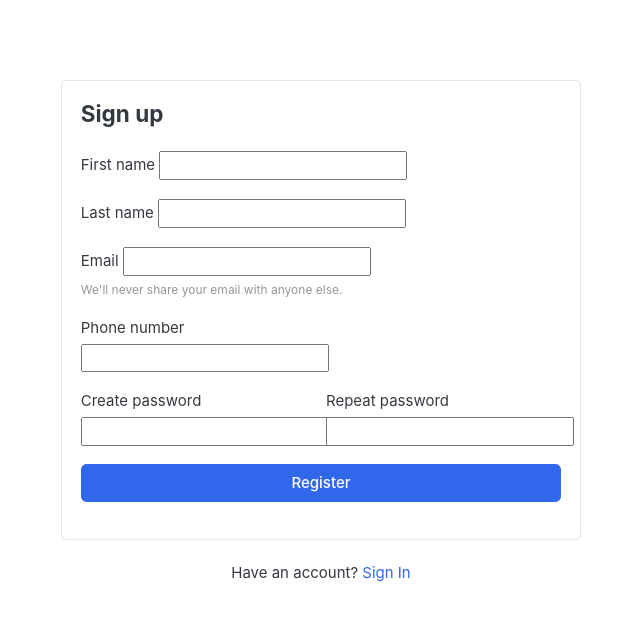
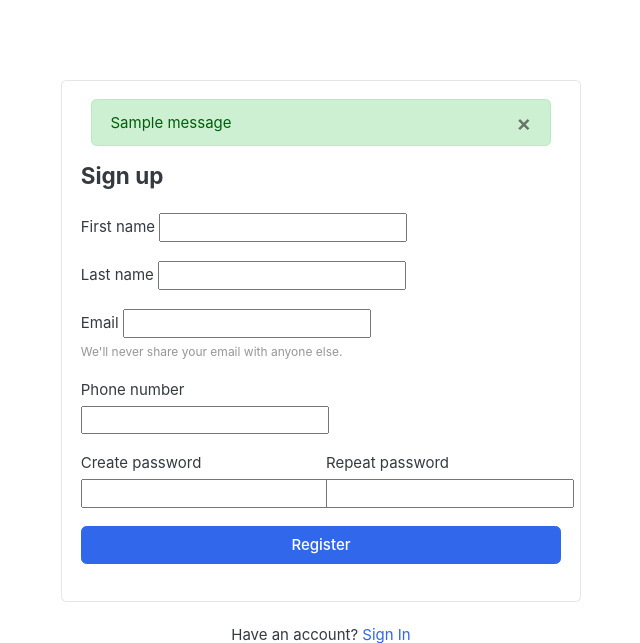
Before and after one commit to YaIsrak/django-ecommerce-project, a Django app: template templates/accounts/sign-up.html in a window 1280 px wide. Shown: the part 118-761 px from the top of the page, without its empty margins (319-959 px from the left). Run offline with Django 3.2, Linux system fonts and the light colour scheme; the template is opened without the code that fills it: most values are stand-ins (such as "Sample title", 1, 10 or a date in 2020); one stand-in notice (Sample message) is shown; form fields are guessed from the names that the template uses; some libraries are stand-ins or nearby versions; some web fonts are replaced.

Commit message:
message functionality

```diff
--- a/accounts/views.py
+++ b/accounts/views.py
@@ -2,6 +2,8 @@ from django.shortcuts import render
 from django.http import HttpResponse
 from .form import SignUpForm
 from .models import Account
+from django.contrib import messages
+from django.shortcuts import redirect
 
 # Create your views here.
 def signup(request):
@@ -18,6 +20,9 @@ def signup(request):
             user = Account.objects.create_user(first_name=first_name, last_name=last_name, username=username, email=email, password=password)
             user.phone_number = phone_number
             user.save()
+
+            messages.success(request, 'Your account has been created successfully.')
+            return redirect('sign_up')
     else:
         form = SignUpForm()
 
--- a/templates/accounts/sign-up.html
+++ b/templates/accounts/sign-up.html
@@ -10,6 +10,7 @@
 		class="card mx-auto"
 		style="max-width: 520px; margin-top: 40px">
 		<article class="card-body">
+			{% include 'layout/alert.html' %}
 			<header class="mb-4"><h4 class="card-title">Sign up</h4></header>
 			<form
 				action="{% url 'sign_up' %}"
--- /dev/null
+++ b/templates/layout/alert.html
@@ -0,0 +1,27 @@
+{% if messages %} {% for message in messages %}
+<div
+	id="message"
+	class="container">
+	<div
+		class="alert alert-{{ message.tags }}"
+		role="alert">
+		<button
+			type="button"
+			class="close"
+			data-dismiss="alert"
+			aria-label="Close">
+			<span aria-hidden="true">&times;</span>
+		</button>
+
+		{# This was the missing part #}
+		<!--  -->
+		{% if message.level == DEFAULT_MESSAGE_LEVELS.ERROR %}
+		<!--  -->
+		Important:
+		<!--  -->
+		{% endif %}
+		<!--  -->
+		{{ message }}
+	</div>
+</div>
+{% endfor %} {% endif %}
```
Also changed, not shown: gokart/settings.py (+7 -0 lines), db.sqlite3.
